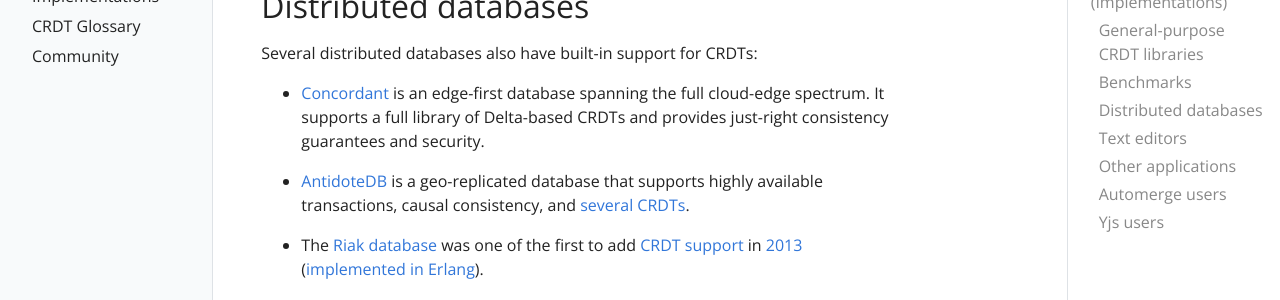
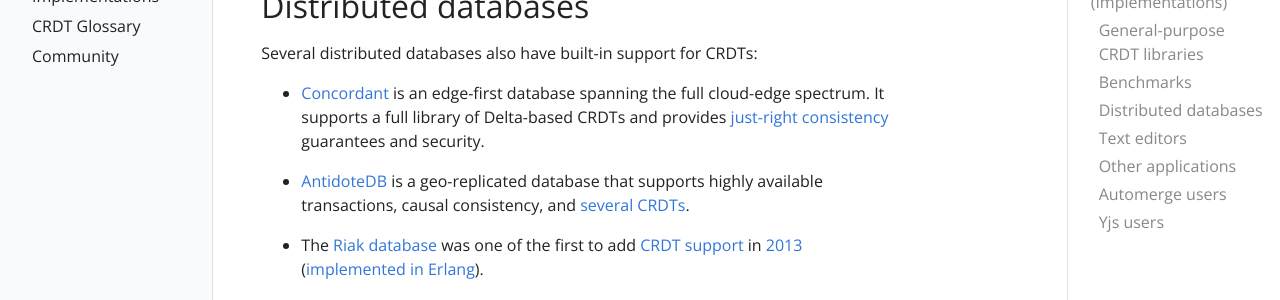
Before and after one commit to ept/crdt-website, a Jekyll site: the page built from pages/implementations.md, in a window 1280 px wide and 900 px high, scrolled down 1283 px. Shown: the part 178-478 px from the top of the window. Built offline with Jekyll 4.4.1, drawn with Linux system fonts in a browser that asks for light colours; part of the change alters nothing that is shown.

```diff
--- a/pages/implementations.md
+++ b/pages/implementations.md
@@ -80,7 +80,9 @@ collaborative applications and replicated storage systems:
 
 Several distributed databases also have built-in support for CRDTs:
 
-* [Concordant](https://www.concordant.io/) is an edge-first database spanning the full cloud-edge spectrum.  It supports a full library of Delta-based CRDTs and provides just-right consistency guarantees and security.
+* [Concordant](https://www.concordant.io/) is an edge-first database spanning the full cloud-edge spectrum.
+  It supports a full library of Delta-based CRDTs and provides
+  [just-right consistency](https://arxiv.org/pdf/1801.06340.pdf) guarantees and security.
 
 * [AntidoteDB](https://www.antidotedb.eu/) is a geo-replicated database that
   supports highly available transactions, causal consistency, and
```
